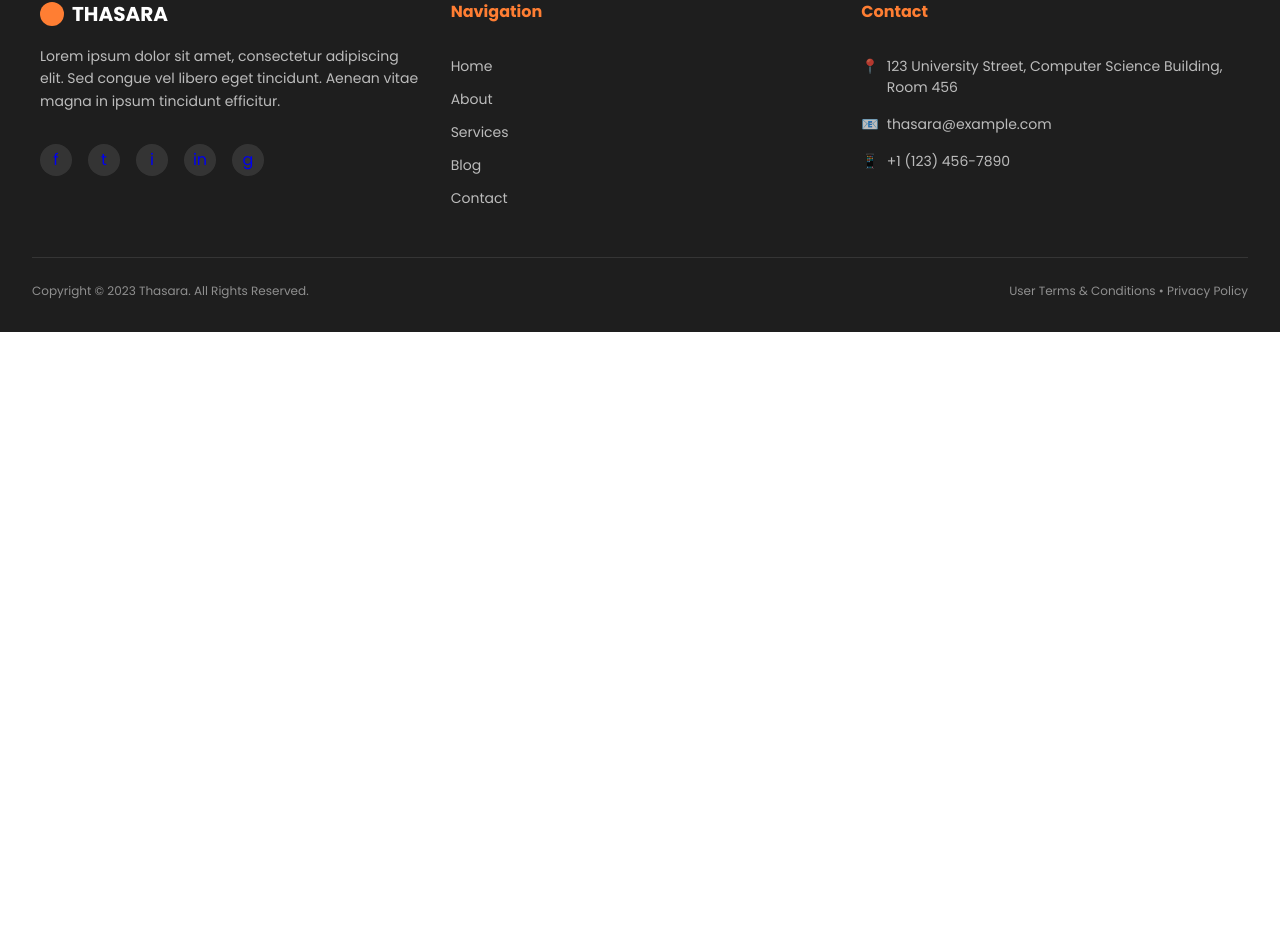
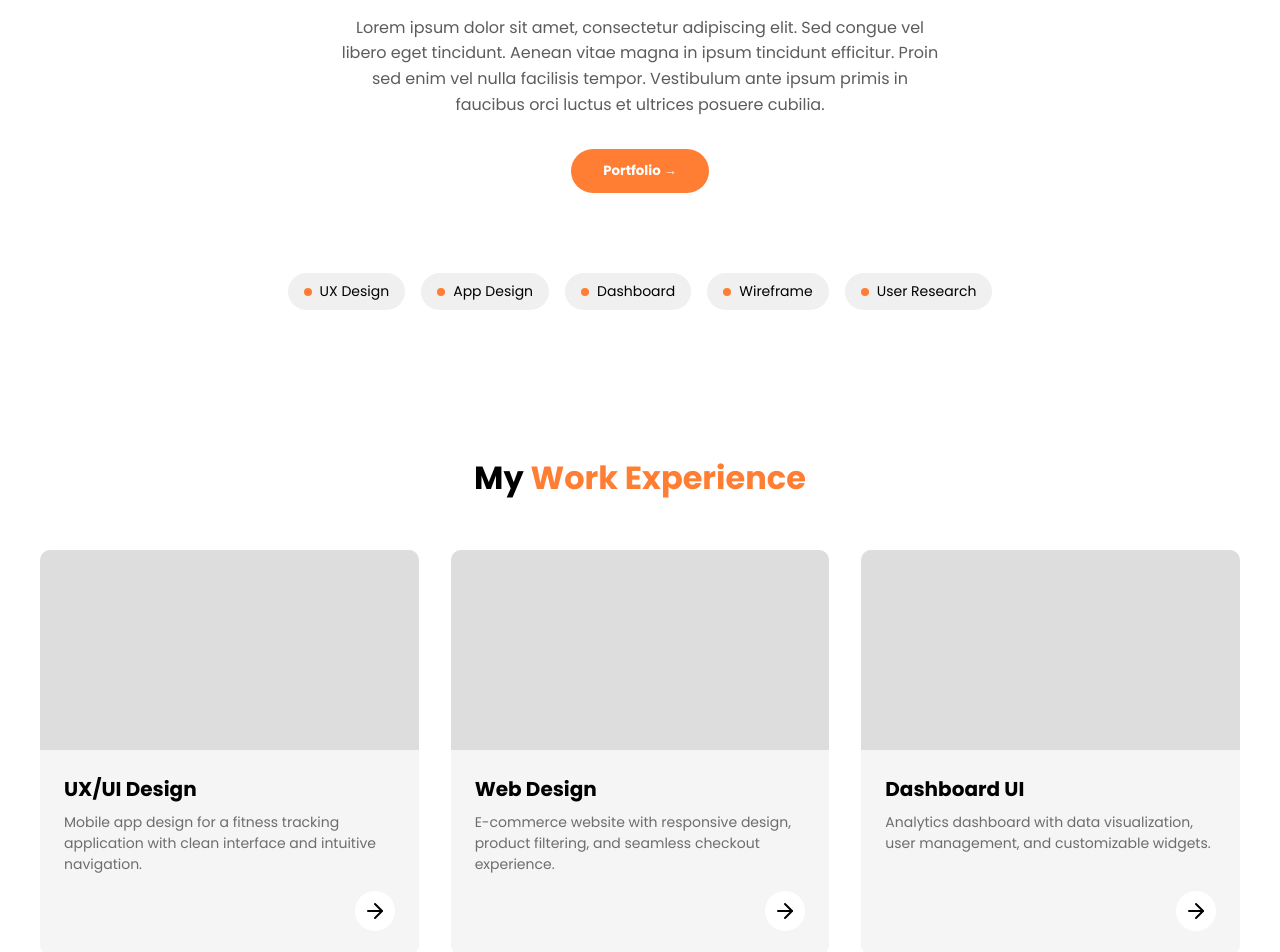
Before and after one commit to ThasaraSurage/Portfolio, a React (Create React App) app: page / in a window 1280 px wide. Shown: the part 980-1932 px from the top of the page. Before the commit the page ends 1312 px from the top, so only its background shows below. Built offline with nearby package versions, Linux system fonts and the light colour scheme.

Commit message:
changes done

```diff
--- a/src/App.js
+++ b/src/App.js
@@ -1,8 +1,8 @@
 import styled from "styled-components"
 import Navbar from "./components/Navbar"
 import Hero from "./components/Hero"
-// import Portfolio from "./components/Portfolio"
-// import WorkExperience from "./components/WorkExperience"
+import Portfolio from "./components/Portfolio"
+import WorkExperience from "./components/WorkExperience"
 import Footer from "./components/Footer"
 import { ThemeProvider } from "styled-components"
 
@@ -53,8 +53,8 @@ function App() {
       <Container>
         <Navbar />
         <Hero />
-        {/* <Portfolio />
-        <WorkExperience /> */}
+        <Portfolio />
+        <WorkExperience />
         <Footer />
       </Container>
     </ThemeProvider>
--- /dev/null
+++ b/src/components/Portfolio.js
@@ -0,0 +1,123 @@
+import styled from "styled-components"
+
+const PortfolioSection = styled.section`
+  padding: 4rem 2rem;
+  display: flex;
+  flex-direction: column;
+  align-items: center;
+  text-align: center;
+
+  @media (max-width: ${(props) => props.theme.breakpoints.md}) {
+    padding: 2rem 1rem;
+  }
+`
+
+const Title = styled.h2`
+  font-size: ${(props) => props.theme.fontSizes.fontxxl};
+  font-weight: bold;
+  margin-bottom: 1rem;
+
+  @media (max-width: ${(props) => props.theme.breakpoints.md}) {
+    font-size: ${(props) => props.theme.fontSizes.fontxl};
+  }
+`
+
+const ColoredText = styled.span`
+  color: ${(props) => props.theme.colors.primary};
+`
+
+const Description = styled.p`
+  max-width: 600px;
+  margin: 0 auto 2rem;
+  color: ${(props) => `rgba(${props.theme.bodyRgba}, 0.8)`};
+  font-size: ${(props) => props.theme.fontSizes.fontmd};
+  line-height: 1.6;
+
+  @media (max-width: ${(props) => props.theme.breakpoints.md}) {
+    font-size: ${(props) => props.theme.fontSizes.fontsm};
+  }
+`
+
+const Button = styled.button`
+  background-color: ${(props) => props.theme.colors.primary};
+  color: white;
+  border: none;
+  padding: 0.75rem 2rem;
+  border-radius: 25px;
+  font-weight: bold;
+  cursor: pointer;
+  transition: background-color 0.3s ease;
+  margin-bottom: 3rem;
+
+  &:hover {
+    background-color: #E56717;
+  }
+`
+
+const SkillsContainer = styled.div`
+  display: flex;
+  flex-wrap: wrap;
+  justify-content: center;
+  gap: 1rem;
+  margin-top: 2rem;
+  width: 100%;
+  overflow-x: auto;
+  padding-bottom: 1rem;
+
+  &::-webkit-scrollbar {
+    height: 4px;
+  }
+
+  &::-webkit-scrollbar-thumb {
+    background-color: ${(props) => props.theme.colors.primary};
+    border-radius: 4px;
+  }
+`
+
+const SkillTag = styled.div`
+  background-color: #f0f0f0;
+  padding: 0.5rem 1rem;
+  border-radius: 20px;
+  font-size: ${(props) => props.theme.fontSizes.fontsm};
+  white-space: nowrap;
+  display: flex;
+  align-items: center;
+  gap: 0.5rem;
+
+  &::before {
+    content: '';
+    display: inline-block;
+    width: 8px;
+    height: 8px;
+    background-color: ${(props) => props.theme.colors.primary};
+    border-radius: 50%;
+  }
+`
+
+const Portfolio = () => {
+  return (
+    <PortfolioSection>
+      <Title>
+        Lets have a look at
+        <br />
+        my <ColoredText>Portfolio</ColoredText>
+      </Title>
+      <Description>
+        Lorem ipsum dolor sit amet, consectetur adipiscing elit. Sed congue vel libero eget tincidunt. Aenean vitae
+        magna in ipsum tincidunt efficitur. Proin sed enim vel nulla facilisis tempor. Vestibulum ante ipsum primis in
+        faucibus orci luctus et ultrices posuere cubilia.
+      </Description>
+      <Button>Portfolio →</Button>
+
+      <SkillsContainer>
+        <SkillTag>UX Design</SkillTag>
+        <SkillTag>App Design</SkillTag>
+        <SkillTag>Dashboard</SkillTag>
+        <SkillTag>Wireframe</SkillTag>
+        <SkillTag>User Research</SkillTag>
+      </SkillsContainer>
+    </PortfolioSection>
+  )
+}
+
+export default Portfolio;
--- /dev/null
+++ b/src/components/WorkExperience.js
@@ -0,0 +1,150 @@
+import styled from "styled-components"
+import { ArrowRight } from "./icons/ArrowRight"
+
+const WorkSection = styled.section`
+  padding: 4rem 2rem;
+  display: flex;
+  flex-direction: column;
+  align-items: center;
+
+  @media (max-width: ${(props) => props.theme.breakpoints.md}) {
+    padding: 2rem 1rem;
+  }
+`
+
+const Title = styled.h2`
+  font-size: ${(props) => props.theme.fontSizes.fontxxl};
+  font-weight: bold;
+  margin-bottom: 3rem;
+  text-align: center;
+
+  @media (max-width: ${(props) => props.theme.breakpoints.md}) {
+    font-size: ${(props) => props.theme.fontSizes.fontxl};
+    margin-bottom: 2rem;
+  }
+`
+
+const ColoredText = styled.span`
+  color: ${(props) => props.theme.colors.primary};
+`
+
+const ProjectsContainer = styled.div`
+  display: grid;
+  grid-template-columns: repeat(3, 1fr);
+  gap: 2rem;
+  width: 100%;
+  max-width: 1200px;
+
+  @media (max-width: ${(props) => props.theme.breakpoints.md}) {
+    grid-template-columns: 1fr;
+    gap: 1.5rem;
+  }
+`
+
+const ProjectCard = styled.div`
+  background-color: ${(props) => props.theme.colors.lightGray};
+  border-radius: 10px;
+  overflow: hidden;
+  display: flex;
+  flex-direction: column;
+  height: 100%;
+`
+
+const ProjectImage = styled.div`
+  height: 200px;
+  background-color: #ddd;
+  position: relative;
+`
+
+const ProjectContent = styled.div`
+  padding: 1.5rem;
+  display: flex;
+  flex-direction: column;
+  flex-grow: 1;
+`
+
+const ProjectTitle = styled.h3`
+  font-size: ${(props) => props.theme.fontSizes.fontlg};
+  margin-bottom: 0.5rem;
+`
+
+const ProjectDescription = styled.p`
+  color: ${(props) => `rgba(${props.theme.bodyRgba}, 0.7)`};
+  font-size: ${(props) => props.theme.fontSizes.fontsm};
+  margin-bottom: 1rem;
+  flex-grow: 1;
+`
+
+const ViewButton = styled.div`
+  align-self: flex-end;
+  background-color: white;
+  width: 40px;
+  height: 40px;
+  border-radius: 50%;
+  display: flex;
+  align-items: center;
+  justify-content: center;
+  cursor: pointer;
+  transition: background-color 0.3s ease;
+
+  &:hover {
+    background-color: ${(props) => props.theme.colors.primary};
+
+    svg {
+      stroke: white;
+    }
+  }
+`
+
+const WorkExperience = () => {
+  return (
+    <WorkSection>
+      <Title>
+        My <ColoredText>Work Experience</ColoredText>
+      </Title>
+
+      <ProjectsContainer>
+        <ProjectCard>
+          <ProjectImage />
+          <ProjectContent>
+            <ProjectTitle>UX/UI Design</ProjectTitle>
+            <ProjectDescription>
+              Mobile app design for a fitness tracking application with clean interface and intuitive navigation.
+            </ProjectDescription>
+            <ViewButton>
+              <ArrowRight />
+            </ViewButton>
+          </ProjectContent>
+        </ProjectCard>
+
+        <ProjectCard>
+          <ProjectImage />
+          <ProjectContent>
+            <ProjectTitle>Web Design</ProjectTitle>
+            <ProjectDescription>
+              E-commerce website with responsive design, product filtering, and seamless checkout experience.
+            </ProjectDescription>
+            <ViewButton>
+              <ArrowRight />
+            </ViewButton>
+          </ProjectContent>
+        </ProjectCard>
+
+        <ProjectCard>
+          <ProjectImage />
+          <ProjectContent>
+            <ProjectTitle>Dashboard UI</ProjectTitle>
+            <ProjectDescription>
+              Analytics dashboard with data visualization, user management, and customizable widgets.
+            </ProjectDescription>
+            <ViewButton>
+              <ArrowRight />
+            </ViewButton>
+          </ProjectContent>
+        </ProjectCard>
+      </ProjectsContainer>
+    </WorkSection>
+  )
+}
+
+export default WorkExperience;
--- /dev/null
+++ b/src/components/icons/ArrowRight.js
@@ -0,0 +1,18 @@
+export const ArrowRight = () => {
+    return (
+      <svg
+        width="24"
+        height="24"
+        viewBox="0 0 24 24"
+        fill="none"
+        xmlns="http://www.w3.org/2000/svg"
+        stroke="currentColor"
+        strokeWidth="2"
+        strokeLinecap="round"
+        strokeLinejoin="round"
+      >
+        <path d="M5 12H19" />
+        <path d="M12 5L19 12L12 19" />
+      </svg>
+    )
+  }
```
